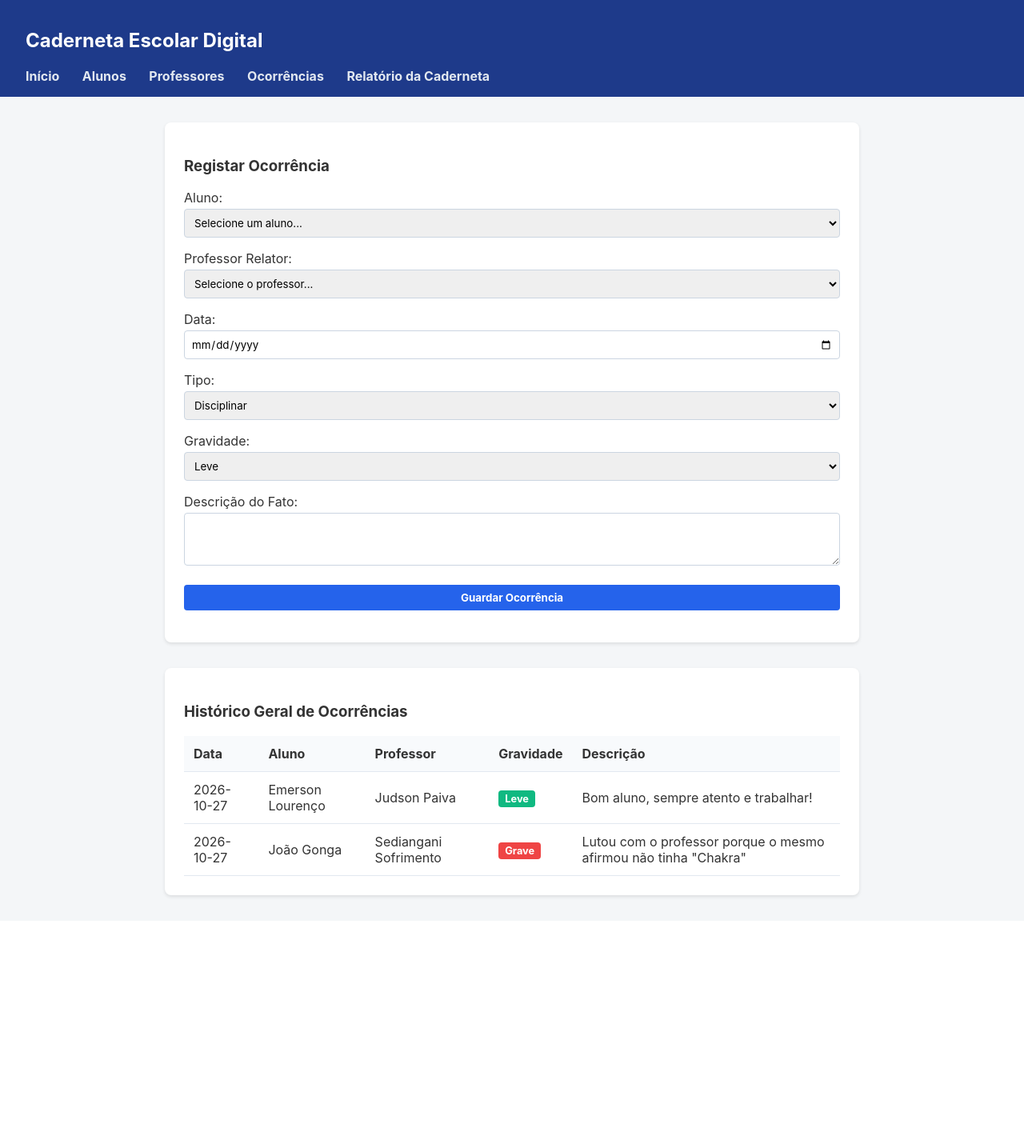
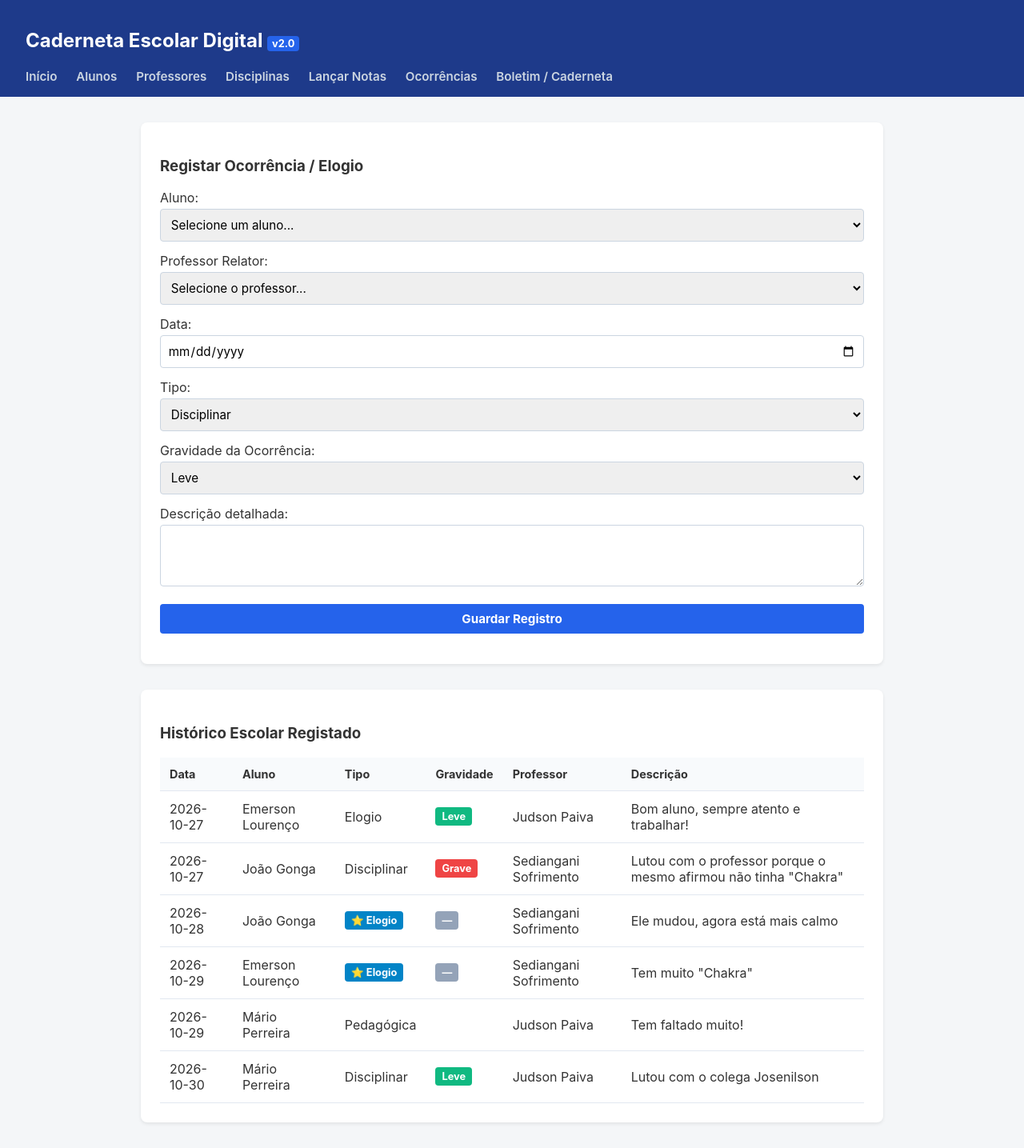
Before and after one commit to Emery-Lourenco/caderneta_escolar, a Flask app: page /ocorrencias in a window 1280 px wide. Shown: the whole page at 80% size. Before the commit the page ends 1124 px from the top, so only its background shows below. Run offline with Flask 3, Linux system fonts and the light colour scheme.

Commit message:
feat: lançar v2.0 com disciplinas, boletim de notas e diferenciação de elogios
- Criação do módulo de Disciplinas e vínculo com docentes
- Lançamento de notas por trimestre com cálculo automático de média e aprovação
- Ocorrências: desativação de gravidade para o tipo 'Elogio / Mérito' (UI dinâmica e backend)
- Relatório unificado em formato de Boletim Escolar com notas e métricas de conduta

```diff
--- a/app.py
+++ b/app.py
@@ -6,12 +6,14 @@
 app = Flask(__name__)
 DB_FILE = os.path.join(os.path.dirname(__file__), 'data', 'database.json')
 
-# --- Funções Auxiliares de Banco JSON ---
 def carregar_dados():
     if not os.path.exists(DB_FILE):
-        return {"alunos": [], "professores": [], "ocorrencias": []}
+        return {"alunos": [], "professores": [], "disciplinas": [], "notas": [], "ocorrencias": []}
     with open(DB_FILE, 'r', encoding='utf-8') as f:
-        return json.load(f)
+        dados = json.load(f)
+        dados.setdefault("disciplinas", [])
+        dados.setdefault("notas", [])
+        return dados
 
 def salvar_dados(dados):
     with open(DB_FILE, 'w', encoding='utf-8') as f:
@@ -22,18 +24,20 @@
         return 1
     return max(item['id'] for item in lista) + 1
 
-# --- Rotas Principais ---
+# --- Dashboard ---
 @app.route('/')
 def index():
     db = carregar_dados()
     resumo = {
         "total_alunos": len(db["alunos"]),
         "total_professores": len(db["professores"]),
-        "total_ocorrencias": len(db["ocorrencias"])
+        "total_disciplinas": len(db["disciplinas"]),
+        "total_ocorrencias": len([o for o in db["ocorrencias"] if o.get('tipo') != 'Elogio / Mérito']),
+        "total_elogios": len([o for o in db["ocorrencias"] if o.get('tipo') == 'Elogio / Mérito'])
     }
     return render_template('index.html', resumo=resumo)
 
-# --- Gestão de Alunos ---
+# --- Gestão de Alunos e Professores ---
 @app.route('/alunos', methods=['GET', 'POST'])
 def alunos():
     db = carregar_dados()
@@ -47,10 +51,8 @@
         db["alunos"].append(novo_aluno)
         salvar_dados(db)
         return redirect(url_for('alunos'))
-
     return render_template('alunos.html', alunos=db["alunos"])
 
-# --- Gestão de Professores ---
 @app.route('/professores', methods=['GET', 'POST'])
 def professores():
     db = carregar_dados()
@@ -58,51 +60,115 @@
         novo_prof = {
             "id": gerar_novo_id(db["professores"]),
             "nome": request.form.get('nome').strip(),
-            "disciplina": request.form.get('disciplina').strip(),
             "email": request.form.get('email').strip()
         }
         db["professores"].append(novo_prof)
         salvar_dados(db)
         return redirect(url_for('professores'))
-
     return render_template('professores.html', professores=db["professores"])
 
-# --- Gestão de Ocorrências ---
+# --- NOVO: Gestão de Disciplinas ---
+@app.route('/disciplinas', methods=['GET', 'POST'])
+def disciplinas():
+    db = carregar_dados()
+    if request.method == 'POST':
+        nova_disc = {
+            "id": gerar_novo_id(db["disciplinas"]),
+            "nome": request.form.get('nome').strip(),
+            "professor_id": int(request.form.get('professor_id'))
+        }
+        db["disciplinas"].append(nova_disc)
+        salvar_dados(db)
+        return redirect(url_for('disciplinas'))
+
+    professores_map = {p['id']: p['nome'] for p in db['professores']}
+    lista_disciplinas = [
+        {**d, "professor_nome": professores_map.get(d['professor_id'], 'Sem Professor')}
+        for d in db["disciplinas"]
+    ]
+    return render_template('disciplinas.html', disciplinas=lista_disciplinas, professores=db["professores"])
+
+# --- NOVO: Gestão de Notas ---
+@app.route('/notas', methods=['GET', 'POST'])
+def notas():
+    db = carregar_dados()
+    if request.method == 'POST':
+        nota1 = float(request.form.get('nota1', 0))
+        nota2 = float(request.form.get('nota2', 0))
+        media = round((nota1 + nota2) / 2.0, 1)
+        situacao = "Aprovado" if media >= 10.0 else "Em Risco"
+
+        nova_nota = {
+            "id": gerar_novo_id(db["notas"]),
+            "aluno_id": int(request.form.get('aluno_id')),
+            "disciplina_id": int(request.form.get('disciplina_id')),
+            "trimestre": request.form.get('trimestre'),
+            "nota1": nota1,
+            "nota2": nota2,
+            "media": media,
+            "situacao": situacao
+        }
+        db["notas"].append(nova_nota)
+        salvar_dados(db)
+        return redirect(url_for('notas'))
+
+    alunos_map = {a['id']: a['nome'] for a in db['alunos']}
+    disciplinas_map = {d['id']: d['nome'] for d in db['disciplinas']}
+
+    lista_notas = [
+        {
+            **n,
+            "aluno_nome": alunos_map.get(n['aluno_id'], 'Desconhecido'),
+            "disciplina_nome": disciplinas_map.get(n['disciplina_id'], 'Desconhecida')
+        }
+        for n in db["notas"]
+    ]
+
+    return render_template('notas.html',
+                           notas=lista_notas,
+                           alunos=db['alunos'],
+                           disciplinas=db['disciplinas'])
+
+# --- Gestão de Ocorrências com a Regra do Elogio ---
 @app.route('/ocorrencias', methods=['GET', 'POST'])
 def ocorrencias():
     db = carregar_dados()
     if request.method == 'POST':
+        tipo = request.form.get('tipo')
+        # Regra de negócio: Se for Elogio / Mérito, não tem gravidade!
+        gravidade = "N/A" if tipo == "Elogio / Mérito" else request.form.get('gravidade')
+
         nova_ocorrencia = {
             "id": gerar_novo_id(db["ocorrencias"]),
             "aluno_id": int(request.form.get('aluno_id')),
             "professor_id": int(request.form.get('professor_id')),
             "data": request.form.get('data') or datetime.now().strftime('%Y-%m-%d'),
-            "tipo": request.form.get('tipo'), # Disciplinar, Pedagógica, Elogio
-            "gravidade": request.form.get('gravidade'), # Leve, Média, Grave
+            "tipo": tipo,
+            "gravidade": gravidade,
             "descricao": request.form.get('descricao').strip()
         }
         db["ocorrencias"].append(nova_ocorrencia)
         salvar_dados(db)
         return redirect(url_for('ocorrencias'))
 
-    # Mapeia nomes para exibição na lista
     alunos_map = {a['id']: a['nome'] for a in db['alunos']}
     professores_map = {p['id']: p['nome'] for p in db['professores']}
 
-    lista_ocorrencias = []
-    for oc in db['ocorrencias']:
-        lista_ocorrencias.append({
+    lista_ocorrencias = [
+        {
             **oc,
             "aluno_nome": alunos_map.get(oc['aluno_id'], 'Aluno Desconhecido'),
             "professor_nome": professores_map.get(oc['professor_id'], 'Prof. Desconhecido')
-        })
+        }
+        for oc in db['ocorrencias']
+    ]
 
     return render_template('ocorrencias.html',
                            ocorrencias=lista_ocorrencias,
                            alunos=db['alunos'],
                            professores=db['professores'])
 
-# --- Relatório da Caderneta ---
+# --- Relatório da Caderneta (Boletim Completo) ---
 @app.route('/relatorio')
 def relatorio():
     db = carregar_dados()
@@ -110,24 +176,38 @@
 
     aluno_selecionado = None
     ocorrencias_aluno = []
-    totais = {"Leve": 0, "Média": 0, "Grave": 0}
+    notas_aluno = []
+    totais = {"Leve": 0, "Média": 0, "Grave": 0, "Elogios": 0}
 
     if aluno_id:
         aluno_selecionado = next((a for a in db['alunos'] if a['id'] == aluno_id), None)
         professores_map = {p['id']: p['nome'] for p in db['professores']}
+        disciplinas_map = {d['id']: d['nome'] for d in db['disciplinas']}
 
+        # Ocorrências e Elogios
         for oc in db['ocorrencias']:
             if oc['aluno_id'] == aluno_id:
                 oc_copia = dict(oc)
                 oc_copia['professor_nome'] = professores_map.get(oc['professor_id'], 'Prof. Desconhecido')
                 ocorrencias_aluno.append(oc_copia)
-                if oc['gravidade'] in totais:
+
+                if oc['tipo'] == "Elogio / Mérito":
+                    totais["Elogios"] += 1
+                elif oc['gravidade'] in totais:
                     totais[oc['gravidade']] += 1
+
+        # Notas do aluno
+        for n in db['notas']:
+            if n['aluno_id'] == aluno_id:
+                n_copia = dict(n)
+                n_copia['disciplina_nome'] = disciplinas_map.get(n['disciplina_id'], 'Desconhecida')
+                notas_aluno.append(n_copia)
 
     return render_template('relatorio.html',
                            alunos=db['alunos'],
                            aluno=aluno_selecionado,
                            ocorrencias=ocorrencias_aluno,
+                           notas=notas_aluno,
                            totais=totais)
 
 if __name__ == '__main__':
--- a/static/style.css
+++ b/static/style.css
@@ -1,22 +1,36 @@
 * { box-sizing: border-box; font-family: -apple-system, BlinkMacSystemFont, "Segoe UI", Roboto, sans-serif; }
 body { margin: 0; background: #f4f6f8; color: #333; }
 header { background: #1e3a8a; padding: 1rem 2rem; color: #fff; }
-nav a { color: #e2e8f0; margin-right: 1.5rem; text-decoration: none; font-weight: bold; }
+nav a { color: #cbd5e1; margin-right: 1.2rem; text-decoration: none; font-weight: 600; font-size: 0.95rem; }
 nav a:hover { color: #fff; text-decoration: underline; }
-.container { max-width: 900px; margin: 2rem auto; padding: 0 1rem; }
-.card { background: #fff; padding: 1.5rem; border-radius: 8px; box-shadow: 0 2px 4px rgba(0,0,0,0.1); margin-bottom: 2rem; }
+
+.container { max-width: 960px; margin: 2rem auto; padding: 0 1rem; }
+.card { background: #fff; padding: 1.5rem; border-radius: 8px; box-shadow: 0 2px 4px rgba(0,0,0,0.08); margin-bottom: 2rem; }
+.grid-2 { display: grid; grid-template-columns: 1fr 1fr; gap: 1rem; }
+
 table { width: 100%; border-collapse: collapse; margin-top: 1rem; }
 th, td { text-align: left; padding: 0.75rem; border-bottom: 1px solid #e2e8f0; }
-th { background: #f8fafc; }
-input, select, textarea, button { width: 100%; padding: 0.5rem; margin-top: 0.25rem; margin-bottom: 1rem; border: 1px solid #cbd5e1; border-radius: 4px; }
+th { background: #f8fafc; font-size: 0.9rem; }
+
+input, select, textarea, button { width: 100%; padding: 0.55rem; margin-top: 0.25rem; margin-bottom: 0.9rem; border: 1px solid #cbd5e1; border-radius: 4px; font-size: 0.95rem; }
 button { background: #2563eb; color: #fff; font-weight: bold; border: none; cursor: pointer; }
 button:hover { background: #1d4ed8; }
-.badge { padding: 0.2rem 0.5rem; border-radius: 4px; font-size: 0.8rem; font-weight: bold; color: #fff; }
+
+/* Badges */
+.badge { padding: 0.25rem 0.5rem; border-radius: 4px; font-size: 0.8rem; font-weight: bold; color: #fff; display: inline-block; }
 .badge-leve { background: #10b981; }
 .badge-media { background: #f59e0b; }
 .badge-grave { background: #ef4444; }
+.badge-elogio { background: #0284c7; }
+.badge-na { background: #94a3b8; }
+
+.status-aprovado { color: #15803d; font-weight: bold; }
+.status-risco { color: #b91c1c; font-weight: bold; }
+
+.hidden { display: none; }
+
 @media print {
-    header, nav, form, .no-print { display: none; }
+    header, nav, form, .no-print { display: none !important; }
     body { background: #fff; }
-    .card { box-shadow: none; border: 1px solid #ccc; }
+    .card { box-shadow: none; border: 1px solid #ccc; margin-bottom: 1rem; }
 }
--- a/templates/base.html
+++ b/templates/base.html
@@ -2,18 +2,20 @@
 <html lang="pt">
 <head>
     <meta charset="UTF-8">
-    <title>Caderneta Escolar</title>
+    <title>Caderneta Escolar v2.0</title>
     <link rel="stylesheet" href="{{ url_for('static', filename='style.css') }}">
 </head>
 <body>
     <header>
-        <h2>Caderneta Escolar Digital</h2>
+        <h2>Caderneta Escolar Digital <small style="font-size: 0.8rem; background: #2563eb; padding: 2px 6px; border-radius: 4px;">v2.0</small></h2>
         <nav class="no-print">
             <a href="{{ url_for('index') }}">Início</a>
             <a href="{{ url_for('alunos') }}">Alunos</a>
             <a href="{{ url_for('professores') }}">Professores</a>
+            <a href="{{ url_for('disciplinas') }}">Disciplinas</a>
+            <a href="{{ url_for('notas') }}">Lançar Notas</a>
             <a href="{{ url_for('ocorrencias') }}">Ocorrências</a>
-            <a href="{{ url_for('relatorio') }}">Relatório da Caderneta</a>
+            <a href="{{ url_for('relatorio') }}">Boletim / Caderneta</a>
         </nav>
     </header>
     <div class="container">
--- a/templates/ocorrencias.html
+++ b/templates/ocorrencias.html
@@ -1,7 +1,7 @@
 {% extends 'base.html' %}
 {% block content %}
 <div class="card">
-    <h3>Registar Ocorrência</h3>
+    <h3>Registar Ocorrência / Elogio</h3>
     <form method="POST">
         <label>Aluno:</label>
         <select name="aluno_id" required>
@@ -15,7 +15,7 @@
         <select name="professor_id" required>
             <option value="">Selecione o professor...</option>
             {% for p in professores %}
-            <option value="{{ p.id }}">{{ p.nome }} ({{ p.disciplina }})</option>
+            <option value="{{ p.id }}">{{ p.nome }}</option>
             {% endfor %}
         </select>
 
@@ -23,41 +23,73 @@
         <input type="date" name="data">
 
         <label>Tipo:</label>
-        <select name="tipo">
+        <select name="tipo" id="tipoSelect" onchange="verificarTipo()">
             <option value="Disciplinar">Disciplinar</option>
             <option value="Pedagógica">Pedagógica</option>
-            <option value="Elogio">Elogio / Mérito</option>
+            <option value="Elogio / Mérito">Elogio / Mérito</option>
         </select>
 
-        <label>Gravidade:</label>
-        <select name="gravidade">
-            <option value="Leve">Leve</option>
-            <option value="Média">Média</option>
-            <option value="Grave">Grave</option>
-        </select>
+        <!-- Este campo oculta e desativa automaticamente quando selecionado Elogio -->
+        <div id="campoGravidade">
+            <label>Gravidade da Ocorrência:</label>
+            <select name="gravidade" id="gravidadeSelect">
+                <option value="Leve">Leve</option>
+                <option value="Média">Média</option>
+                <option value="Grave">Grave</option>
+            </select>
+        </div>
 
-        <label>Descrição do Fato:</label>
+        <label>Descrição detalhada:</label>
         <textarea name="descricao" rows="3" required></textarea>
 
-        <button type="submit">Guardar Ocorrência</button>
+        <button type="submit">Guardar Registro</button>
     </form>
 </div>
 
 <div class="card">
-    <h3>Histórico Geral de Ocorrências</h3>
+    <h3>Histórico Escolar Registado</h3>
     <table>
-        <tr><th>Data</th><th>Aluno</th><th>Professor</th><th>Gravidade</th><th>Descrição</th></tr>
+        <tr><th>Data</th><th>Aluno</th><th>Tipo</th><th>Gravidade</th><th>Professor</th><th>Descrição</th></tr>
         {% for oc in ocorrencias %}
         <tr>
             <td>{{ oc.data }}</td>
             <td>{{ oc.aluno_nome }}</td>
+            <td>
+                {% if oc.tipo == 'Elogio / Mérito' %}
+                    <span class="badge badge-elogio">⭐ Elogio</span>
+                {% else %}
+                    {{ oc.tipo }}
+                {% endif %}
+            </td>
+            <td>
+                {% if oc.gravidade == 'N/A' %}
+                    <span class="badge badge-na">—</span>
+                {% else %}
+                    <span class="badge badge-{{ oc.gravidade|lower }}">{{ oc.gravidade }}</span>
+                {% endif %}
+            </td>
             <td>{{ oc.professor_nome }}</td>
-            <td><span class="badge badge-{{ oc.gravidade|lower }}">{{ oc.gravidade }}</span></td>
             <td>{{ oc.descricao }}</td>
         </tr>
         {% else %}
-        <tr><td colspan="5">Nenhuma ocorrência registada.</td></tr>
+        <tr><td colspan="6">Nenhum registro encontrado.</td></tr>
         {% endfor %}
     </table>
 </div>
+
+<script>
+function verificarTipo() {
+    const tipo = document.getElementById('tipoSelect').value;
+    const campoGravidade = document.getElementById('campoGravidade');
+    const selectGravidade = document.getElementById('gravidadeSelect');
+
+    if (tipo === 'Elogio / Mérito') {
+        campoGravidade.classList.add('hidden');
+        selectGravidade.disabled = true; // Desativa para não enviar o valor
+    } else {
+        campoGravidade.classList.remove('hidden');
+        selectGravidade.disabled = false;
+    }
+}
+</script>
 {% endblock %}
```
Also changed, not shown: data/database.json (+126 -0 lines), templates/disciplinas.html (added, +32 -0 lines), templates/index.html (+7 -5 lines), templates/notas.html (added, +80 -0 lines), templates/relatorio.html (+50 -11 lines).
